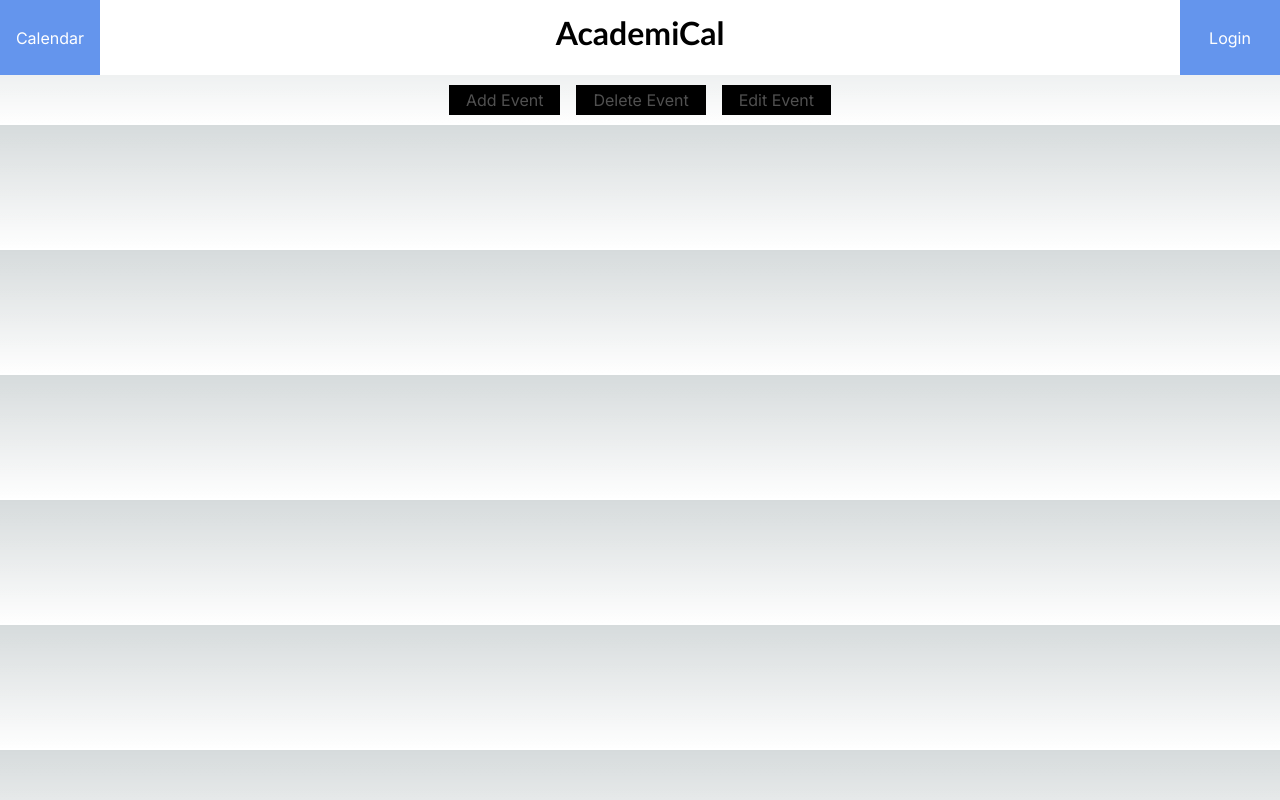
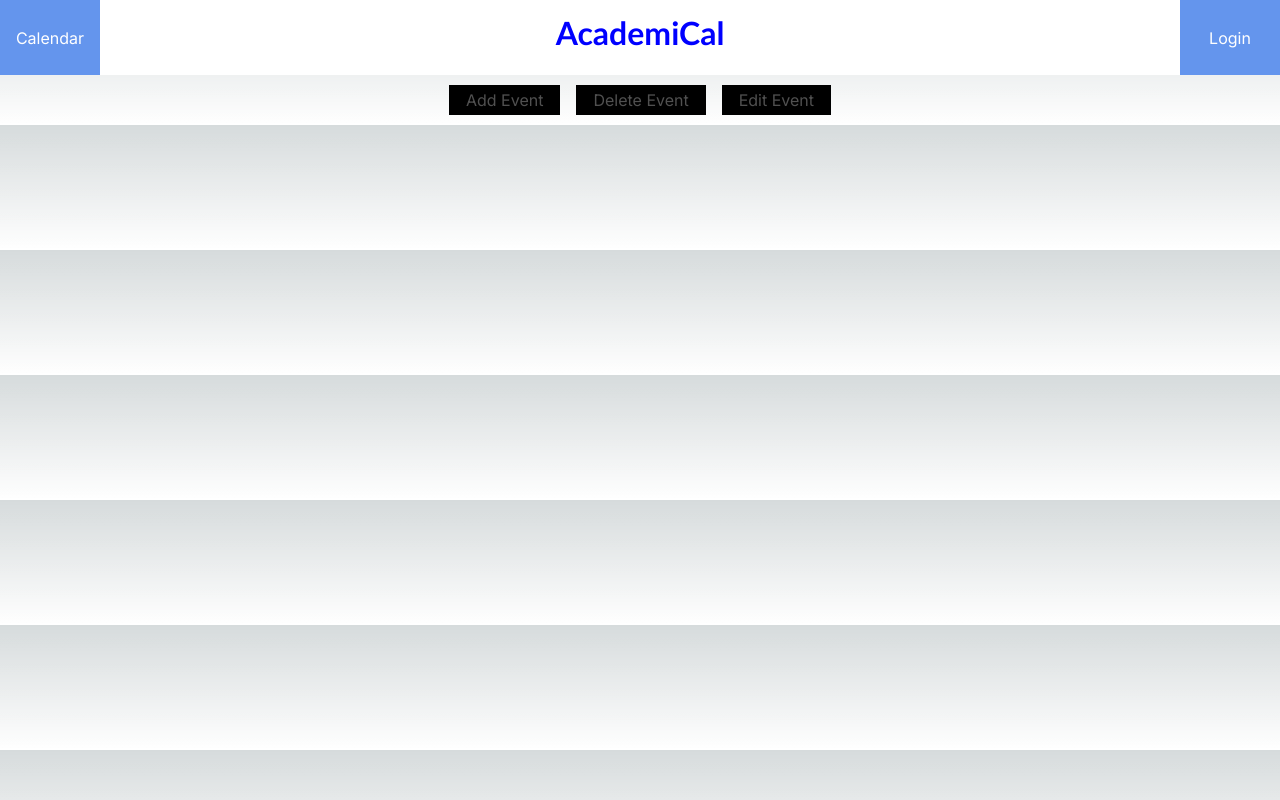
Before and after one commit to ZephyrIO/AcademiCal, a Next.js app in the folder academical/: page / in a window 1280 px wide. In both pictures the pointer is over the element "AcademiCal". Built offline with nearby package versions, Linux system fonts and the light colour scheme; no server answers.

Commit message:
added hover property

```diff
--- a/academical/components/Header.css
+++ b/academical/components/Header.css
@@ -8,6 +8,10 @@
     line-height: 65px;
     padding: 0%;
     font-family: 'Trebuchet MS', 'Lucida Sans Unicode', 'Lucida Grande', 'Lucida Sans', Arial, sans-serif;
+}
+
+.title:hover {
+    color: blue;
 }
 
 .header {
```
